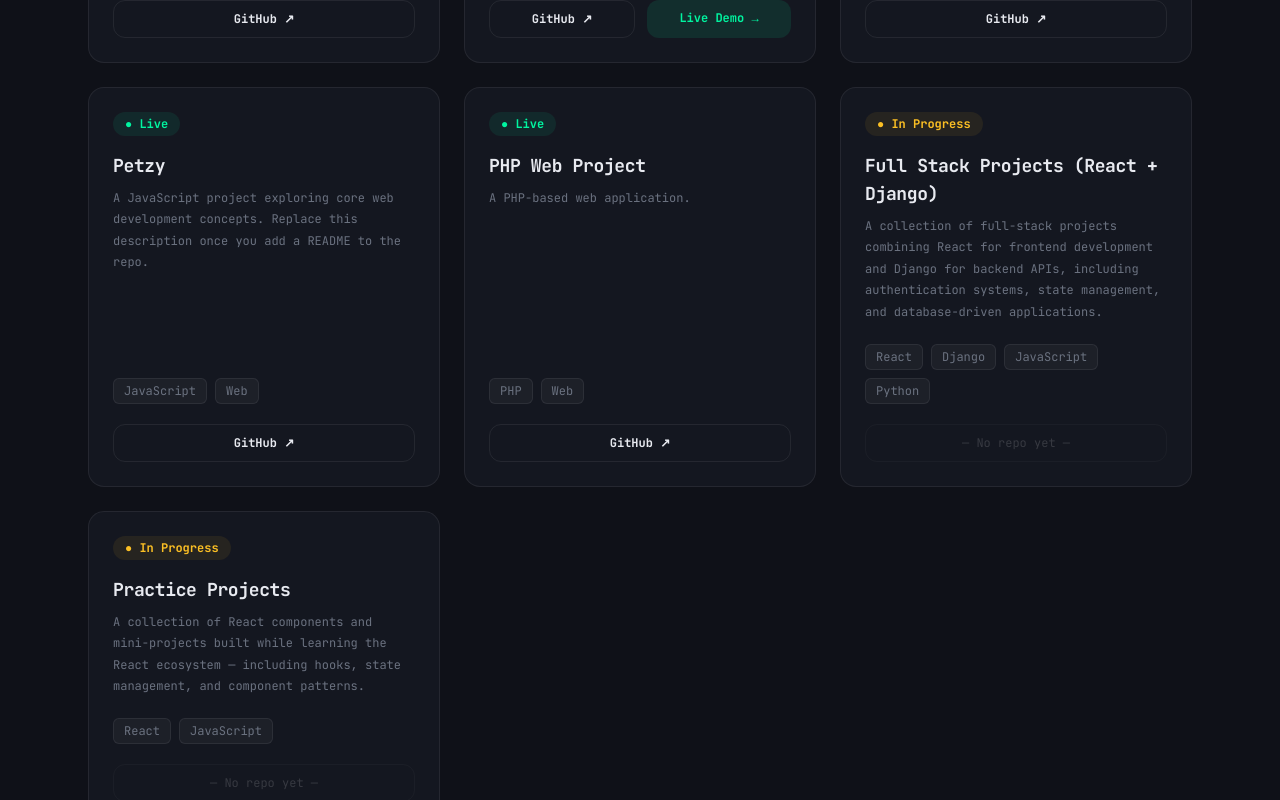
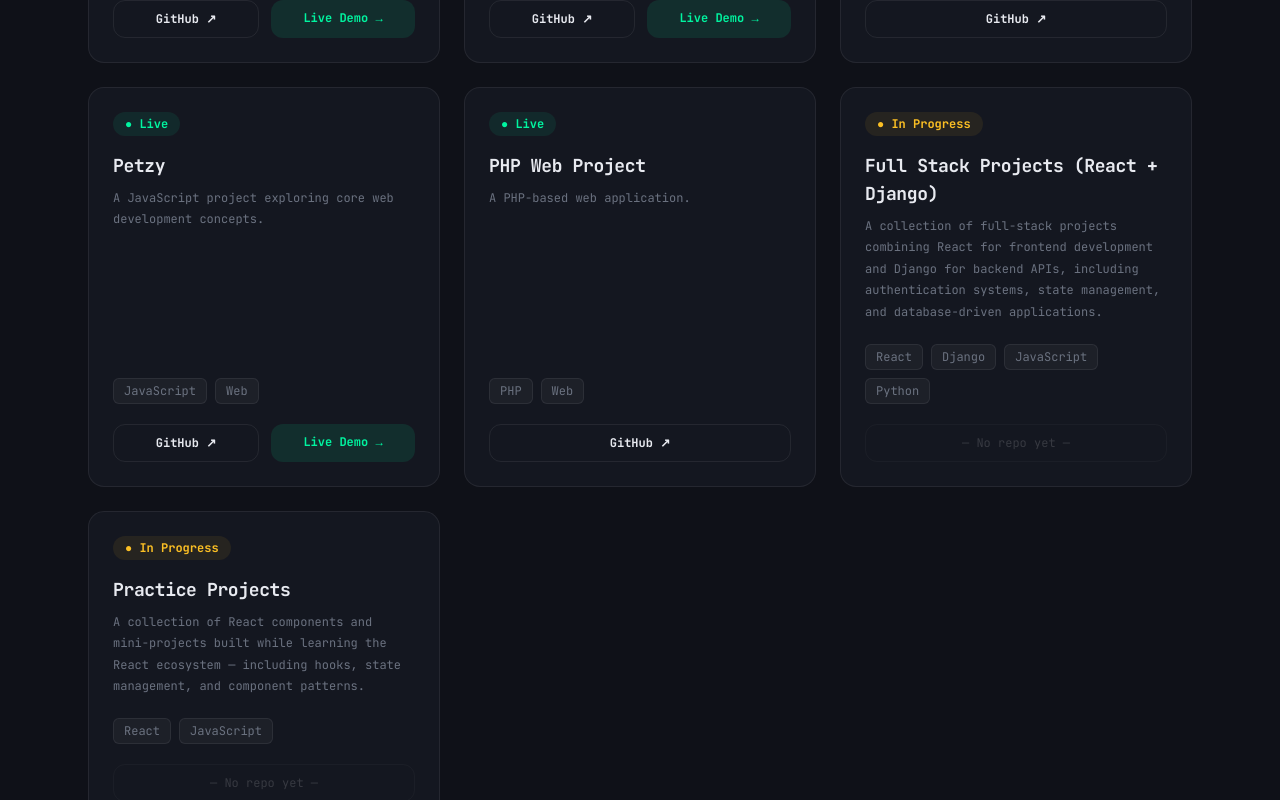
Before and after one commit to vickyjii774/bikash-kattel, a React (Create React App) app: page / in a window 1280 px wide. Shown: the part 3298-4098 px from the top of the page. Built offline with nearby package versions, Linux system fonts and the light colour scheme; the HTML template or start-up script is replaced by a standard one.

Commit message:
Add llinks
Updated project entries to include live links for 'Bizsewaa' and 'Petzy'.

```diff
--- a/src/data.js
+++ b/src/data.js
@@ -51,7 +51,7 @@ export const projects = [
     tags: ["JavaScript", "CSS", "HTML", "Full Stack"],
     status: "done",
     github: "https://github.com/vickyjii774/bizsewaa",
-    live: null,
+    live: "https://bizsewaa.vercel.app/",
 
   },
    {
@@ -76,11 +76,11 @@ export const projects = [
 
   {
     title: "Petzy",
-    desc: "A JavaScript project exploring core web development concepts. Replace this description once you add a README to the repo.",
+    desc: "A JavaScript project exploring core web development concepts.",
     tags: ["JavaScript", "Web"],
     status: "done",
     github: "https://github.com/vickyjii774/petzyy",
-    live: null,
+    live: "https://petzyy.vercel.app/",
 
   },
   {
```
